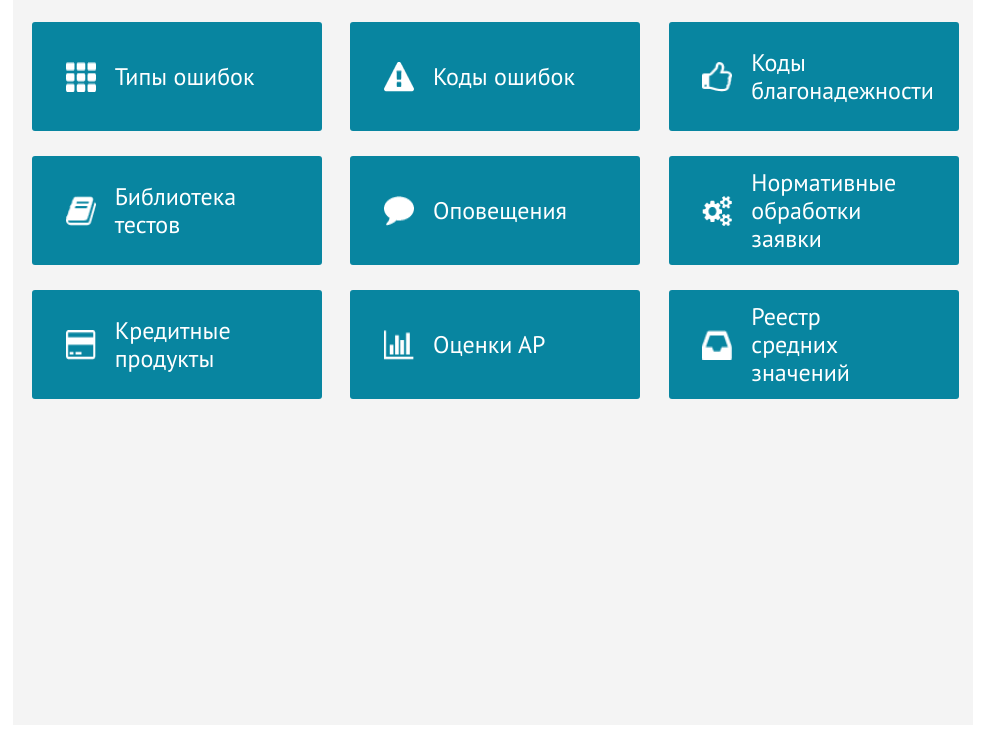
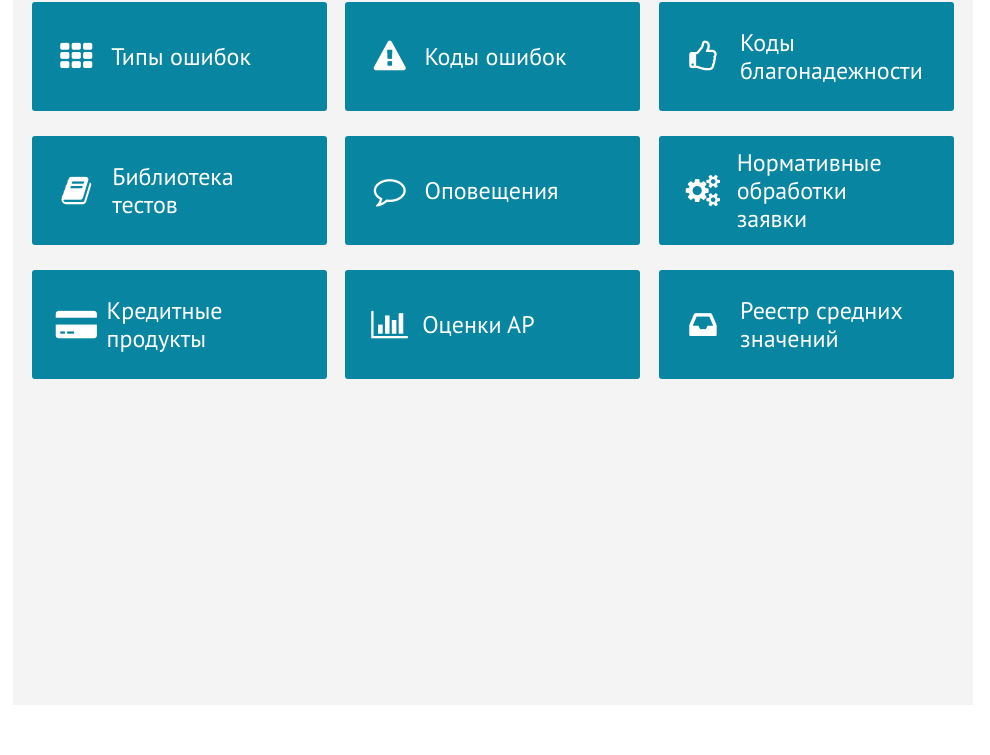
Before and after one commit to alisam1/RNS, a plain HTML site: page index.html in a window 1280 px wide. Shown: the part 130-885 px from the top of the page, without its empty margins (132-1122 px from the left). Drawn offline with nearby package versions, Linux system fonts and the light colour scheme; files whose address does not match are found by name.

Commit message:
Deploy alisam1/RNS to github.com/alisam1/RNS.git:gh-pages

```diff
--- a/css/style.css
+++ b/css/style.css
@@ -333,18 +333,17 @@ template {
       flex-wrap: wrap;
   -ms-flex-pack: distribute;
       justify-content: space-around;
-  margin-left: -35px;
+  margin-left: -30px;
   position: relative;
-  top: 10px; }
-
-.section__item img {
+  top: 10px;
+  margin-right: 10px; }
+
+.section__item i {
   position: relative;
-  right: 60%;
-  width: 30px;
-  height: 30px; }
+  right: 63%; }
 
 .section__item {
-  width: 290px;
+  width: 295px;
   height: 109px;
   background-color: #0885a0;
   border-radius: 3px;
@@ -364,7 +363,7 @@ template {
           align-items: center; }
 
 .section__item span {
-  width: 155px;
+  width: 165px;
   display: block;
   left: 30px;
   position: relative; }
--- a/index.html
+++ b/index.html
@@ -4,12 +4,13 @@
     <meta charset="utf-8">
     <title>Тестовое задание RNS</title>
     <link href="css/style.css" rel="stylesheet">
+    <link href="//cdn.bootcss.com/font-awesome/4.6.3/css/font-awesome.min.css" rel="stylesheet">
     <script src="https://code.jquery.com/jquery-1.12.4.js"></script>
     <script src="https://code.jquery.com/ui/1.12.1/jquery-ui.js"></script>
   </head>
   <body>
     <main class="main-section">
-      <h3 class="section__title">Справочники</h3>
+      <h1 class="section__title">Справочники</h1>
       <ul class="section__list">
       </ul>
     </main>
@@ -18,47 +19,47 @@
     var json = [{
             "id": "1",
             "name": "Типы ошибок",
-            "image":"./img/icon-type.png",
+            "image":"fa fa-th fa-lg",
         },
         {
                 "id": "2",
                 "name": "Коды ошибок",
-                "image":"./img/icon-error.png",
+                "image":"fa fa-exclamation-triangle fa-lg",
         },
         {
                 "id": "3",
                 "name": "Коды благонадежности",
-                "image":"./img/icon-security.png",
+                "image":"fa fa-thumbs-o-up fa-lg",
         },
         {
                 "id": "4",
                 "name": "Библиотека тестов",
-                "image":"./img/icon-test.png",
+                "image":"fa fa-book fa-lg",
         },
         {
                 "id": "5",
                 "name": "Оповещения",
-                "image":"./img/icon-alarm.png",
+                "image":"fa fa-comment-o fa-lg",
         },
         {
                 "id": "6",
                 "name": "Нормативные обработки заявки",
-                "image":"./img/icon-application.png",
+                "image":"fa fa-cogs fa-lg",
         },
         {
                 "id": "7",
                 "name": "Кредитные продукты",
-                "image":"./img/icon-credit.png",
+                "image":"fa fa-credit-card-alt fa-lg",
         },
         {
                 "id": "8",
                 "name": "Оценки АР",
-                "image":"./img/icon-mark.png",
+                "image":"fa fa-bar-chart fa-lg",
         },
         {
                 "id": "9",
                 "name": "Реестр средних значений",
-                "image":"./img/icon-value.png",
+                "image":"fa fa-inbox fa-lg",
         },
       ];
 
@@ -69,7 +70,7 @@
           var navItem = json[i];
           var new_li = $('<li class="section__item"><span>' + navItem.name + '</span></li>');
           mainMenu.append(new_li);
-          var imagehtml = $('<img src="' + navItem.image + '" alt=""/>', new_li);
+          var imagehtml = $('<i class="'+ navItem.image + '"></i>', new_li);
           new_li.append(imagehtml);
   }
 });
```
Also changed, not shown: table.html (+1 -1 lines), fonts/font-awesome/fonts/fontawesome-webfont.woff (added), fonts/font-awesome/fonts/fontawesome-webfont.woff2 (added).
